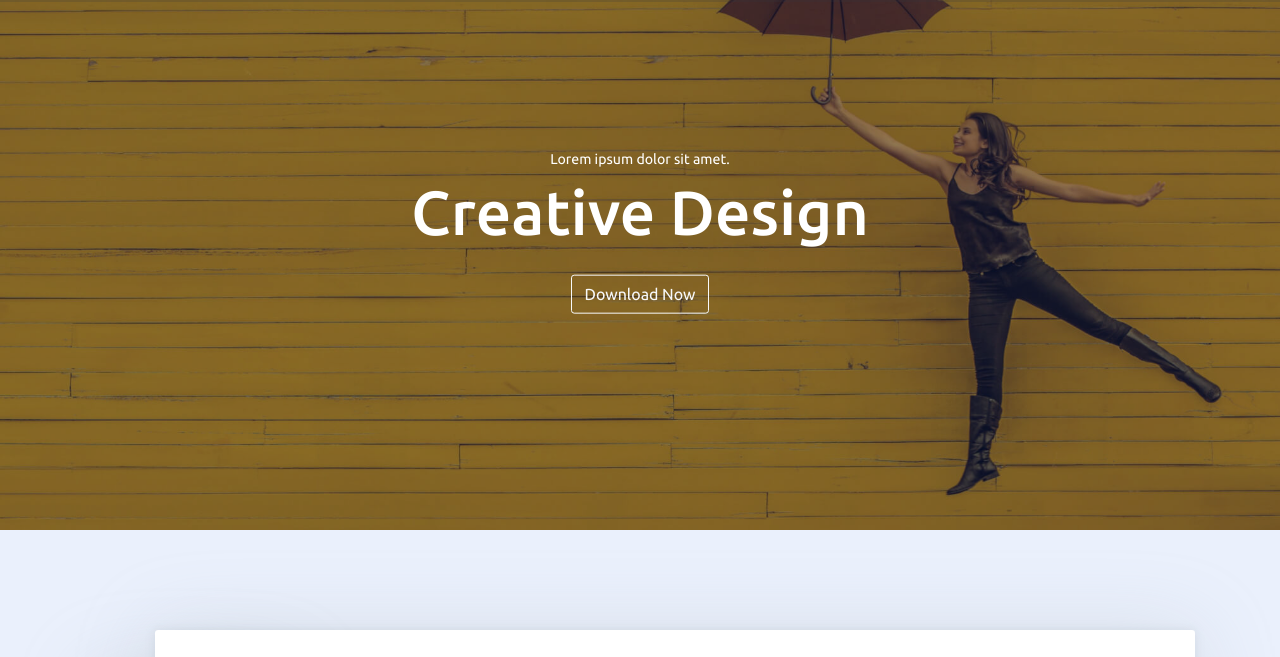
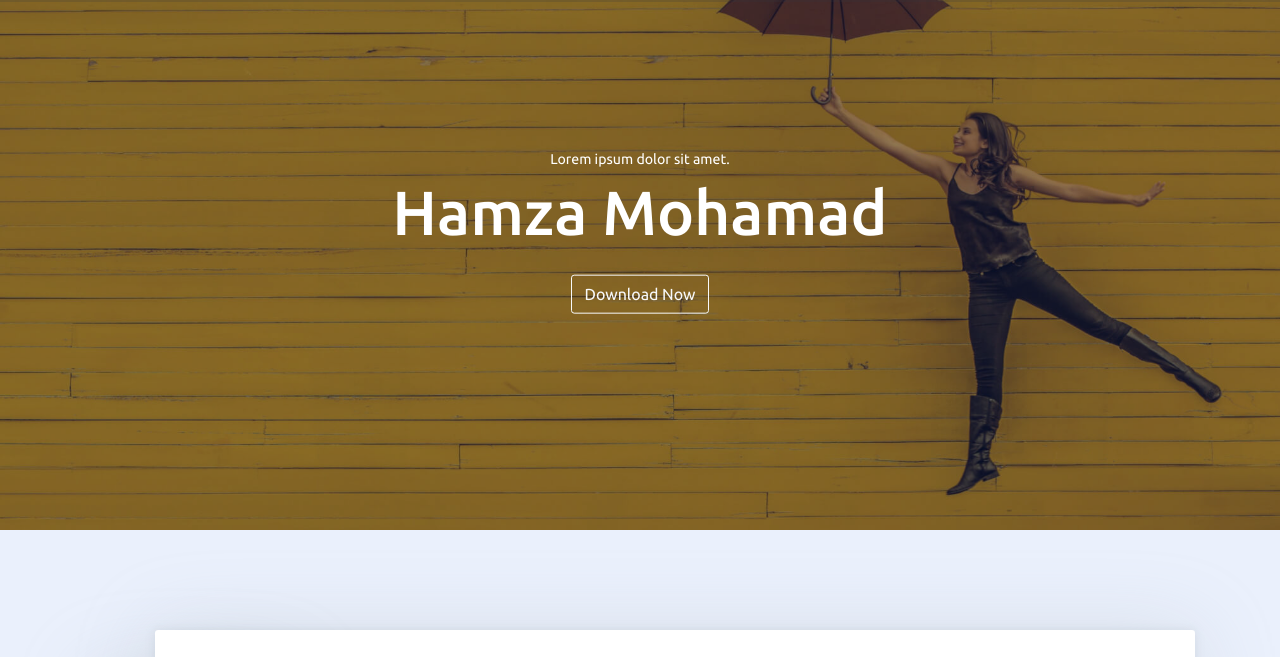
Before and after one commit to HamzaLabib/portfolio, a plain HTML site: page index.html in a window 1280 px wide. Shown: the part 68-725 px from the top of the page. Drawn offline with Linux system fonts and the light colour scheme.

Commit message:
Update index.html

```diff
--- a/index.html
+++ b/index.html
@@ -5,7 +5,7 @@
     <meta name="viewport" content="width=device-width, initial-scale=1, shrink-to-fit=no">
     <meta name="description" content="Start your development with Creative Design landing page.">
     <meta name="author" content="Devcrud">
-    <title>Hamza Mohamad | Free Bootstrap 4.3.x template</title>
+    <title>Creative Design | Free Bootstrap 4.3.x template</title>
 
     <!-- font icons -->
     <link rel="stylesheet" href="assets/vendors/themify-icons/css/themify-icons.css">
@@ -54,7 +54,7 @@
         <div class="overlay"></div>
         <div class="header-content">
             <p>Lorem ipsum dolor sit amet.</p>
-            <h6>Creative Design</h6>
+            <h6>Hamza Mohamad</h6>
             <button class="btn btn-outline-light">Download Now</button>
         </div>
     </header><!-- End of Page Header -->
```
